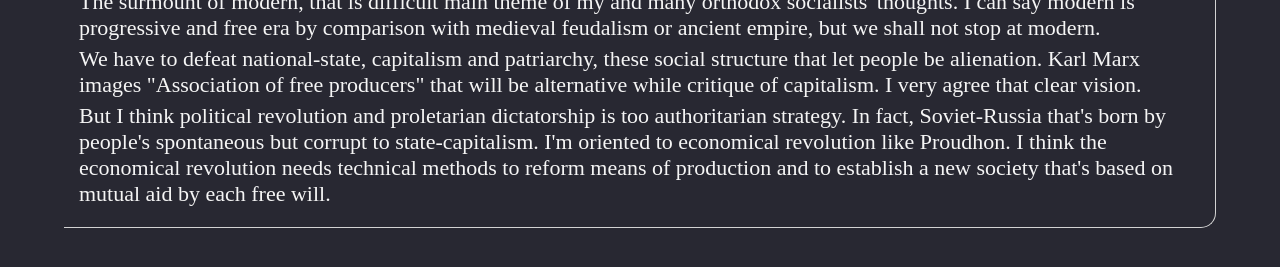
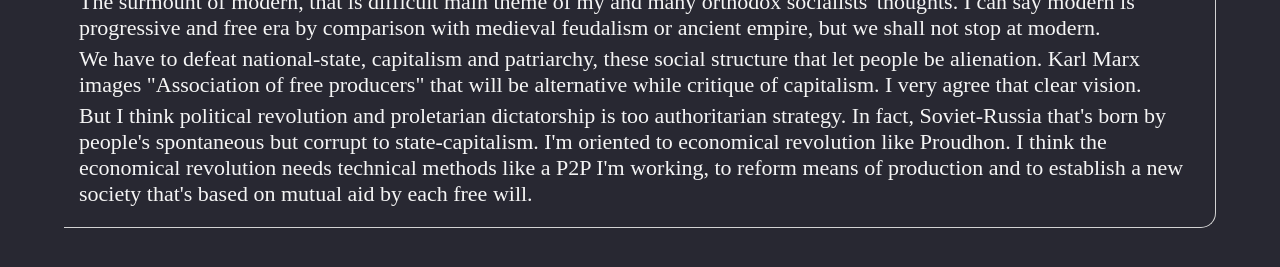
Before and after one commit to anarcho-dynabook/anarcho-dynabook.github.io, a plain HTML site: page index.html in a window 1280 px wide. Shown: the part 711-978 px from the top of the page. Drawn offline with Linux system fonts and the light colour scheme.

Commit message:
Update index.html

```diff
--- a/index.html
+++ b/index.html
@@ -67,9 +67,9 @@
                     Soviet-Russia that's born by people's spontaneous but
                     corrupt to state-capitalism. I'm oriented to economical
                     revolution like Proudhon. I think the economical revolution
-                    needs technical methods to reform means of production and to
-                    establish a new society that's based on mutual aid by each
-                    free will.
+                    needs technical methods like a P2P I'm working, to reform
+                    means of production and to establish a new society that's
+                    based on mutual aid by each free will.
                 </p>
             </div>
         </div>
```
